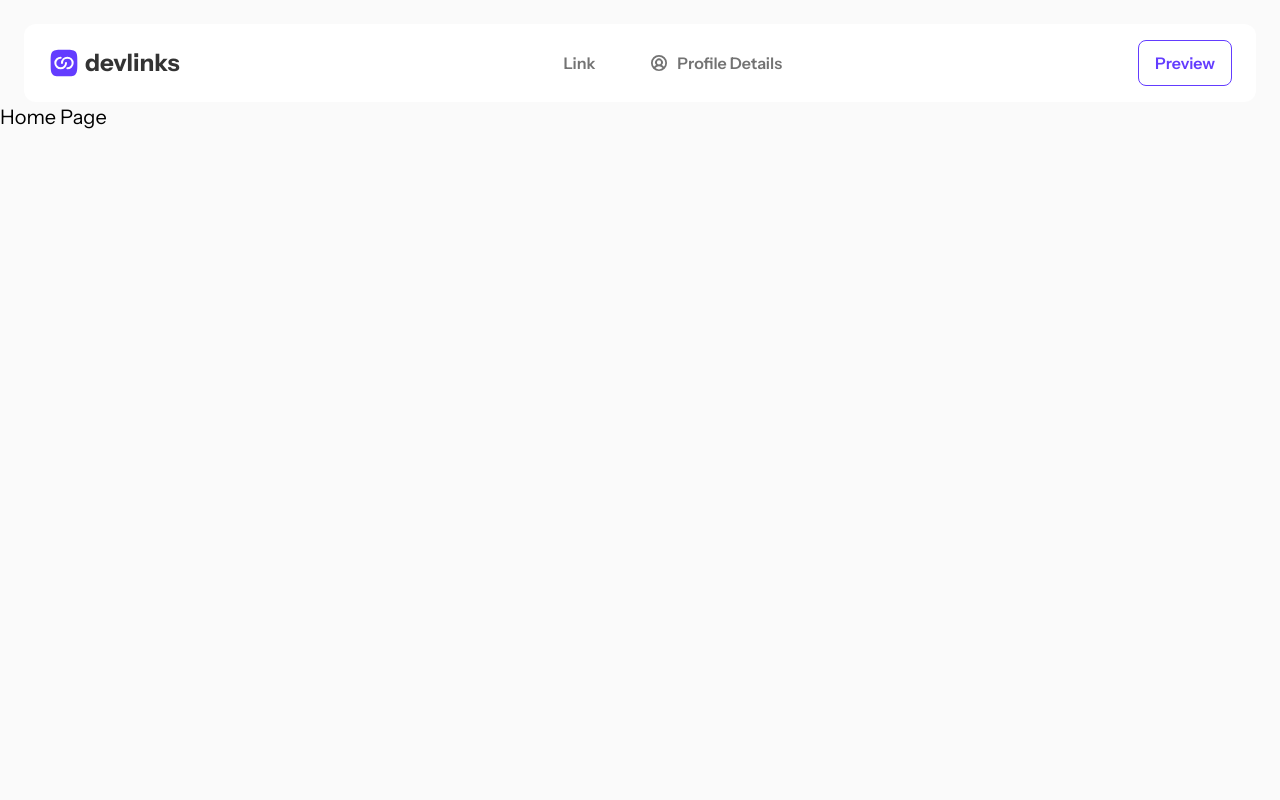
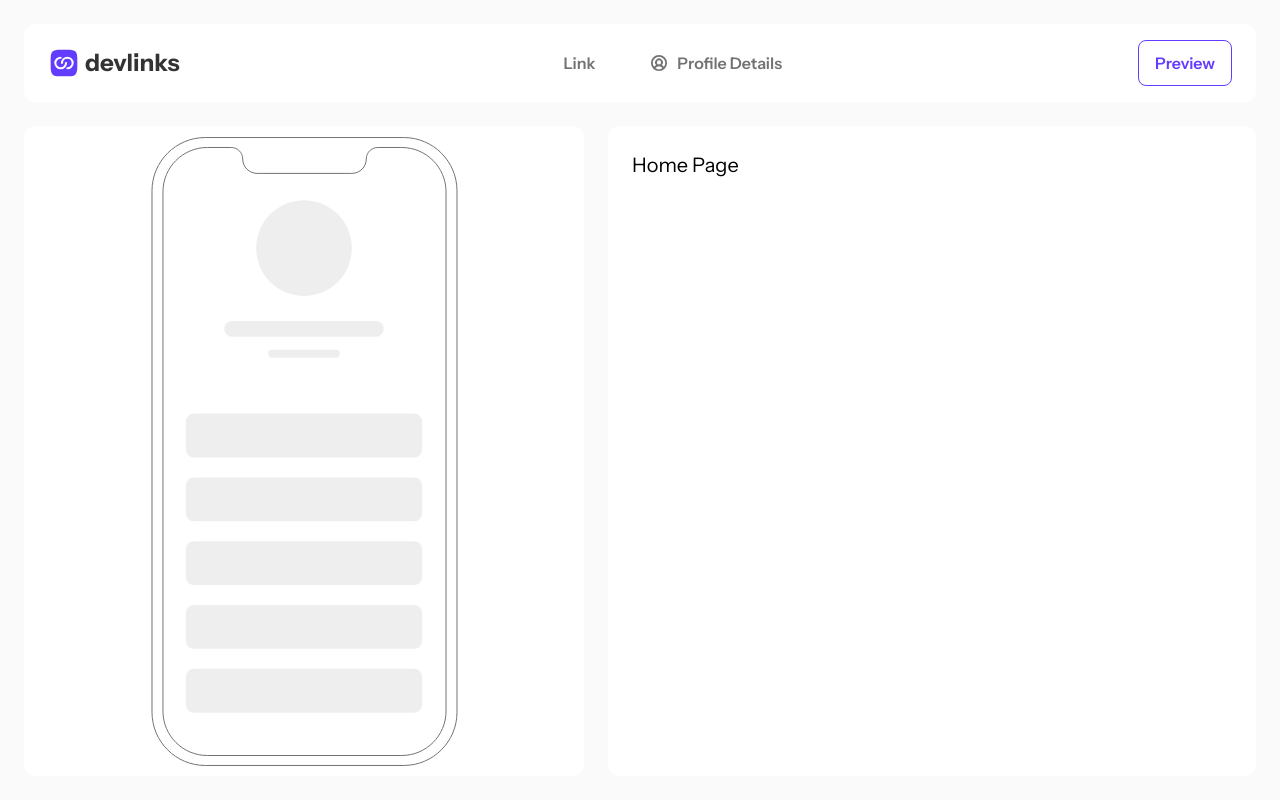
Before and after one commit to jownsu/link-sharing-app, a Next.js app: page / in a window 1280 px wide. Built offline with nearby package versions, Linux system fonts and the light colour scheme.

Commit message:
Move the phone illustration to layout

```diff
--- a/app/(pages)/layout.tsx
+++ b/app/(pages)/layout.tsx
@@ -1,5 +1,7 @@
 import NavBar from "../_components/NavBar";
 import DevlinkFormProvider from "../_providers/devlink_form_provider";
+import PhoneIllustration from "@/public/icons/illustration-phone-mockup.svg";
+import PreviewList from "./links/_components/PreviewList";
 import "../globals.css";
 
 export default function RootLayout({
@@ -10,7 +12,19 @@ export default function RootLayout({
     return (
         <main className="flex max-h-screen min-h-screen flex-col bg-light_grey">
             <NavBar />
-            <DevlinkFormProvider>{children}</DevlinkFormProvider>
+            <DevlinkFormProvider>
+                <div className="container flex min-h-full flex-1 gap-[2.4rem] py-[2.4rem]">
+                    <div className="hidden w-[56rem] place-items-center rounded-[1.2rem] bg-white lg:grid">
+                        <div className="relative h-[63.1rem] w-[30.7rem]">
+                            <PhoneIllustration className="h-full w-full" />
+                            <PreviewList />
+                        </div>
+                    </div>
+                    <div className="flex-1 rounded-[1.2rem] bg-white p-[2.4rem]">
+                        {children}
+                    </div>
+                </div>
+            </DevlinkFormProvider>
         </main>
     );
 }
--- a/app/(pages)/links/page.tsx
+++ b/app/(pages)/links/page.tsx
@@ -1,17 +1,8 @@
 import LinkList from "./_components/LinkList";
-import PhoneIllustration from "@/public/icons/illustration-phone-mockup.svg";
-import PreviewList from "./_components/PreviewList";
 
 const LinkPage = () => {
     return (
-        <div className="container flex min-h-full flex-1 gap-[2.4rem] py-[2.4rem]">
-            <div className="hidden w-[56rem] place-items-center rounded-[1.2rem] bg-white lg:grid">
-                <div className="relative h-[63.1rem] w-[30.7rem]">
-                    <PhoneIllustration className="h-full w-full" />
-                    <PreviewList />
-                </div>
-            </div>
-            <div className="flex flex-1 flex-col rounded-[1.2rem] bg-white p-[2.4rem]">
+        <div className="flex h-full flex-1 flex-col">
             <h1 className="text-[2.4rem] font-bold leading-[150%] text-dark_grey md:text-[3.2rem]">
                 Customize your links
             </h1>
@@ -21,7 +12,6 @@ const LinkPage = () => {
             </p>
             <LinkList />
         </div>
-        </div>
     );
 };
 
--- a/app/_components/Select.tsx
+++ b/app/_components/Select.tsx
@@ -19,7 +19,7 @@ const SelectTrigger = React.forwardRef<
     <SelectPrimitive.Trigger
         ref={ref}
         className={cn(
-            "border-input bg-background placeholder:text-muted-foreground group flex h-10 w-full items-center justify-between rounded-md border px-3 py-2 focus-visible:outline-primary focus-visible:shadow-drop_primary text-sm disabled:cursor-not-allowed disabled:opacity-50 [&>span]:line-clamp-1",
+            "border-input bg-background placeholder:text-muted-foreground group flex h-10 w-full items-center justify-between rounded-md border px-3 py-2 text-sm focus-visible:shadow-drop_primary focus-visible:outline-primary disabled:cursor-not-allowed disabled:opacity-50 [&>span]:line-clamp-1",
             className
         )}
         {...props}
@@ -116,7 +116,7 @@ const SelectItem = React.forwardRef<
     <SelectPrimitive.Item
         ref={ref}
         className={cn(
-            "focus:bg-accent focus:text-accent-foreground relative flex w-full cursor-default select-none items-center rounded-sm py-1.5 pl-8 pr-2 text-sm data-[disabled]:pointer-events-none data-[disabled]:opacity-50 focus-visible:outline-none focus-visible:text-primary",
+            "focus:bg-accent focus:text-accent-foreground relative flex w-full cursor-pointer select-none items-center rounded-sm py-1.5 pl-8 pr-2 text-sm focus-visible:text-primary focus-visible:outline-none data-[disabled]:pointer-events-none data-[disabled]:opacity-50",
             className
         )}
         {...props}
```
Lines whose indentation alone changed are shown as unchanged.
